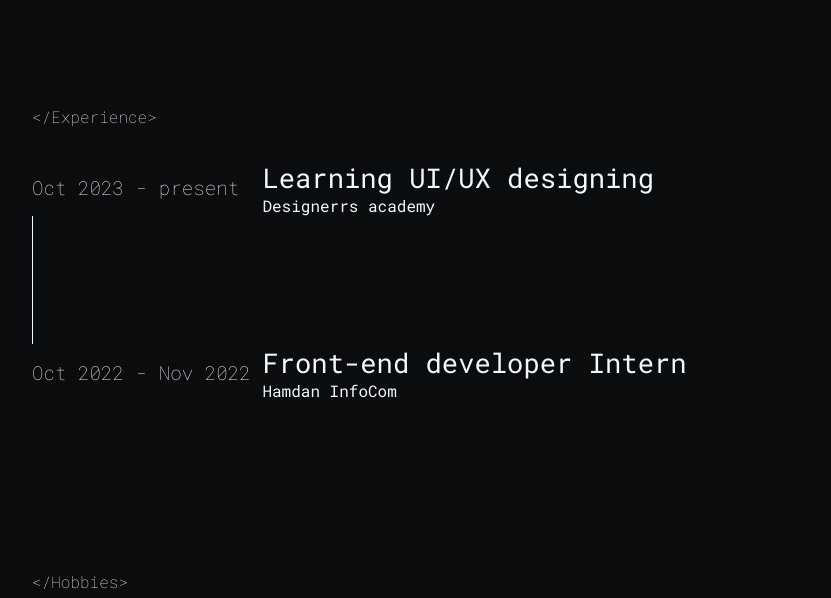
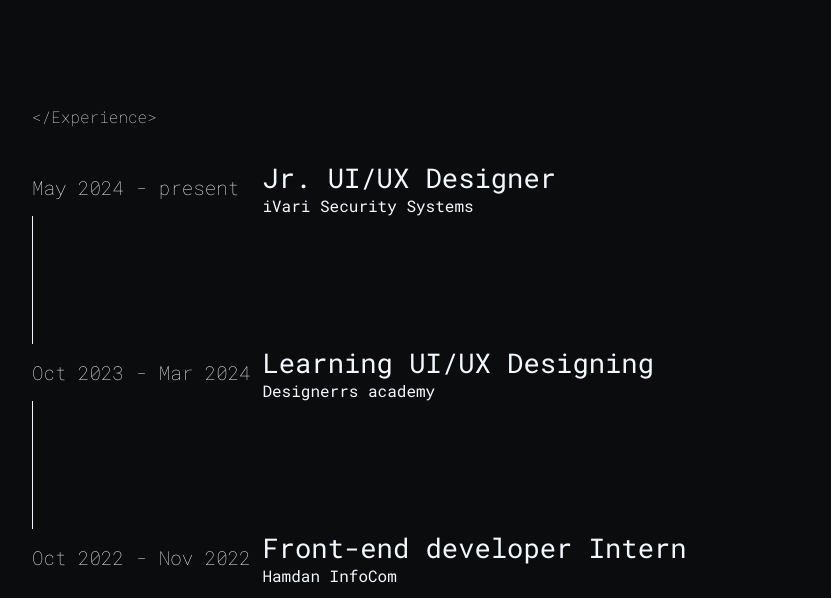
Before and after one commit to vivekt007/vivek-tigadi, a plain HTML site: page about.html in a window 1280 px wide. Shown: the part 600-1198 px from the top of the page, without its empty margins (224-1055 px from the left). Drawn offline with Linux system fonts and the light colour scheme; a web font is replaced by a local one.

Commit message:
"Updated about.html with new job experience and modified dates, and made minor formatting changes to campusbuy.html"

```diff
--- a/about.html
+++ b/about.html
@@ -64,15 +64,36 @@
             <!-- <div class="small-line2"></div> -->
 
             <div class="companies">
+
                 <div class="company-details">
                     <div class="cdcol1">
 
-                        <p>Oct 2023 - present</p>
+                        <p>May 2024 - present</p>
                         <!-- <div class="verticle-line"></div> -->
                     </div>
                     <div class="cdcol2">
 
-                        <h4>Learning UI/UX designing</h4>
+                        <h4>Jr. UI/UX Designer</h4>
+                        <p><a href="https://ivari.in/">iVari Security Systems</a></p>
+
+                    </div>
+
+                    <div class="cdcol3">
+                        <!-- <button onclick="location.href='#';" class="btn">Project</button> -->
+                    </div>
+                </div>
+
+                <div class="verticle-line"></div>
+
+                <div class="company-details">
+                    <div class="cdcol1">
+
+                        <p>Oct 2023 - Mar 2024</p>
+                        <!-- <div class="verticle-line"></div> -->
+                    </div>
+                    <div class="cdcol2">
+
+                        <h4>Learning UI/UX Designing</h4>
                         <p><a href="https://designerrs.com/">Designerrs academy</a></p>
 
                     </div>
```
Also changed, not shown: campusbuy.html (line endings or trailing spaces).
